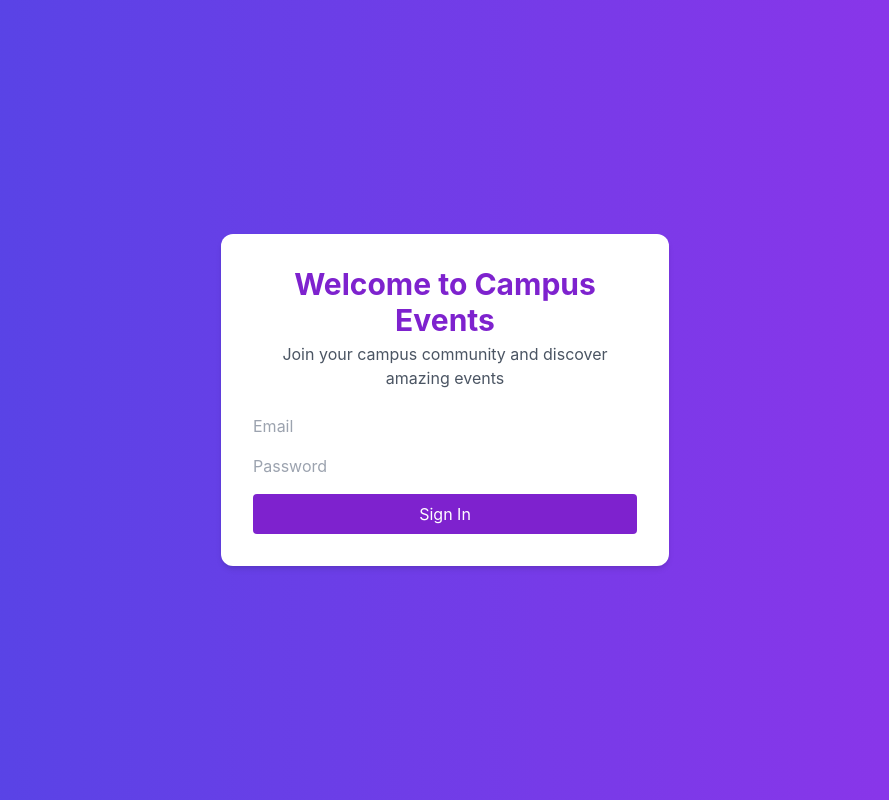
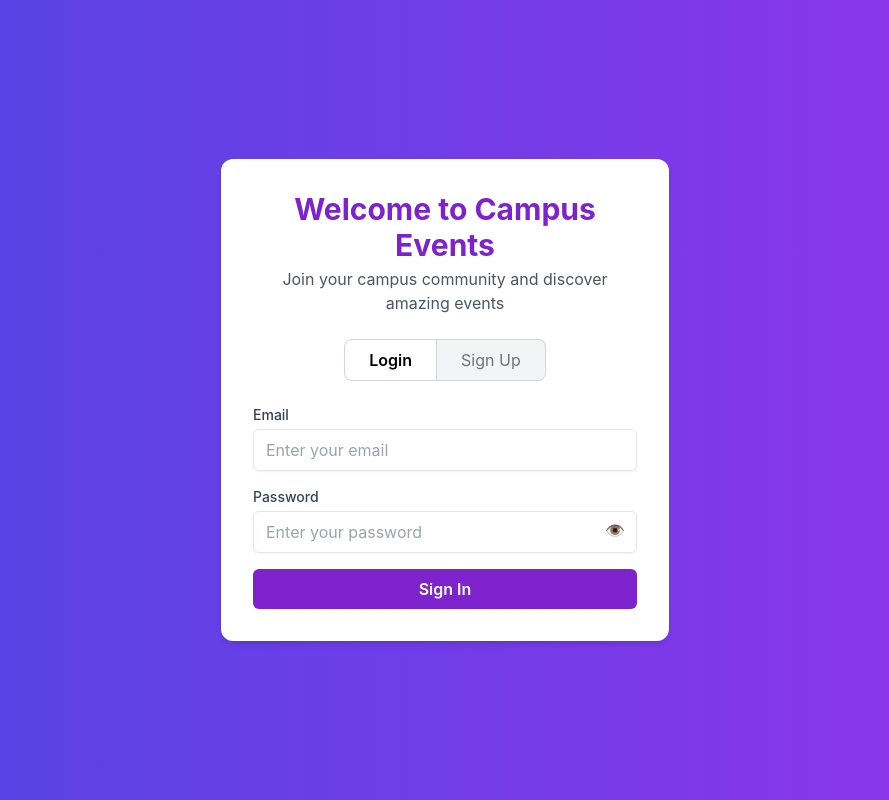
Before and after one commit to Sayaliamoldeshmukh/Super30_eventannouncer, a React (Create React App) app in the folder frontend/: page /login in a window 1280 px wide. Shown: the whole page, without its empty margins (195-1084 px from the left). Built offline with nearby package versions, Linux system fonts and the light colour scheme; no server answers.

Commit message:
update login.js

```diff
--- a/frontend/src/components/Login.js
+++ b/frontend/src/components/Login.js
@@ -2,6 +2,7 @@ import React, { useState } from 'react';
 import { useNavigate } from 'react-router-dom';
 import axios from 'axios';
 
+// Set global axios defaults
 axios.defaults.baseURL = process.env.REACT_APP_API_URL;
 axios.defaults.withCredentials = true;
 
@@ -15,12 +16,15 @@ export default function Login({ setUser }) {
   const handleLogin = async (e) => {
     e.preventDefault();
     setError('');
+    console.log('🔐 Trying login with:', email, password);
 
     try {
       const res = await axios.post('/api/auth/login', { email, password });
-      setUser(res.data.user);
+      console.log('✅ Login response:', res.data);
+
+      setUser(res.data.user); // Lift user state
       alert(res.data.message);
-      navigate('/');
+      navigate('/'); // Redirect to dashboard/home
     } catch (err) {
       console.error('❌ Login error:', err);
       setError(err.response?.data?.message || 'Login failed. Server error.');
@@ -30,16 +34,68 @@ export default function Login({ setUser }) {
   return (
     <div className="flex justify-center items-center h-screen bg-gradient-to-r from-indigo-600 to-purple-600">
       <div className="max-w-md w-full bg-white p-8 rounded-xl shadow-md">
-        <h2 className="text-3xl font-bold text-center text-purple-700 mb-1">Welcome to Campus Events</h2>
-        <p className="text-center text-gray-600 mb-6">Join your campus community and discover amazing events</p>
+        <h2 className="text-3xl font-bold text-center text-purple-700 mb-1">
+          Welcome to Campus Events
+        </h2>
+        <p className="text-center text-gray-600 mb-6">
+          Join your campus community and discover amazing events
+        </p>
+
+        {/* 🔁 Tab Switcher */}
+        <div className="flex justify-center mb-6">
+          <button className="px-6 py-2 bg-white border border-gray-300 rounded-l-lg font-semibold text-black">
+            Login
+          </button>
+          <button
+            onClick={() => navigate('/signup')}
+            className="px-6 py-2 bg-gray-100 border border-l-0 border-gray-300 rounded-r-lg text-gray-500 hover:text-purple-600"
+          >
+            Sign Up
+          </button>
+        </div>
 
         <form onSubmit={handleLogin} className="space-y-4">
-          <input type="email" value={email} onChange={e => setEmail(e.target.value)} placeholder="Email" required />
-          <input type={showPassword ? 'text' : 'password'} value={password} onChange={e => setPassword(e.target.value)} placeholder="Password" required />
-          <button type="submit" className="w-full bg-purple-700 text-white p-2 rounded">Sign In</button>
+          <div>
+            <label className="block text-sm font-medium text-gray-700">Email</label>
+            <input
+              type="email"
+              className="mt-1 w-full border px-3 py-2 rounded-md shadow-sm focus:outline-none focus:ring-2 focus:ring-purple-500"
+              placeholder="Enter your email"
+              value={email}
+              onChange={(e) => setEmail(e.target.value)}
+              required
+            />
+          </div>
+
+          <div>
+            <label className="block text-sm font-medium text-gray-700">Password</label>
+            <div className="relative">
+              <input
+                type={showPassword ? 'text' : 'password'}
+                className="mt-1 w-full border px-3 py-2 rounded-md shadow-sm focus:outline-none focus:ring-2 focus:ring-purple-500"
+                placeholder="Enter your password"
+                value={password}
+                onChange={(e) => setPassword(e.target.value)}
+                required
+              />
+              <span
+                onClick={() => setShowPassword(!showPassword)}
+                className="absolute inset-y-0 right-3 flex items-center cursor-pointer"
+              >
+                👁️
+              </span>
+            </div>
+          </div>
+
+          {error && <p className="text-sm text-red-600">{error}</p>}
+
+          <button
+            type="submit"
+            className="w-full py-2 px-4 bg-purple-700 text-white font-semibold rounded-md hover:bg-purple-800 transition"
+          >
+            Sign In
+          </button>
         </form>
-
-        {error && <p className="text-sm text-red-600">{error}</p>}
       </div>
     </div>
   );
```
